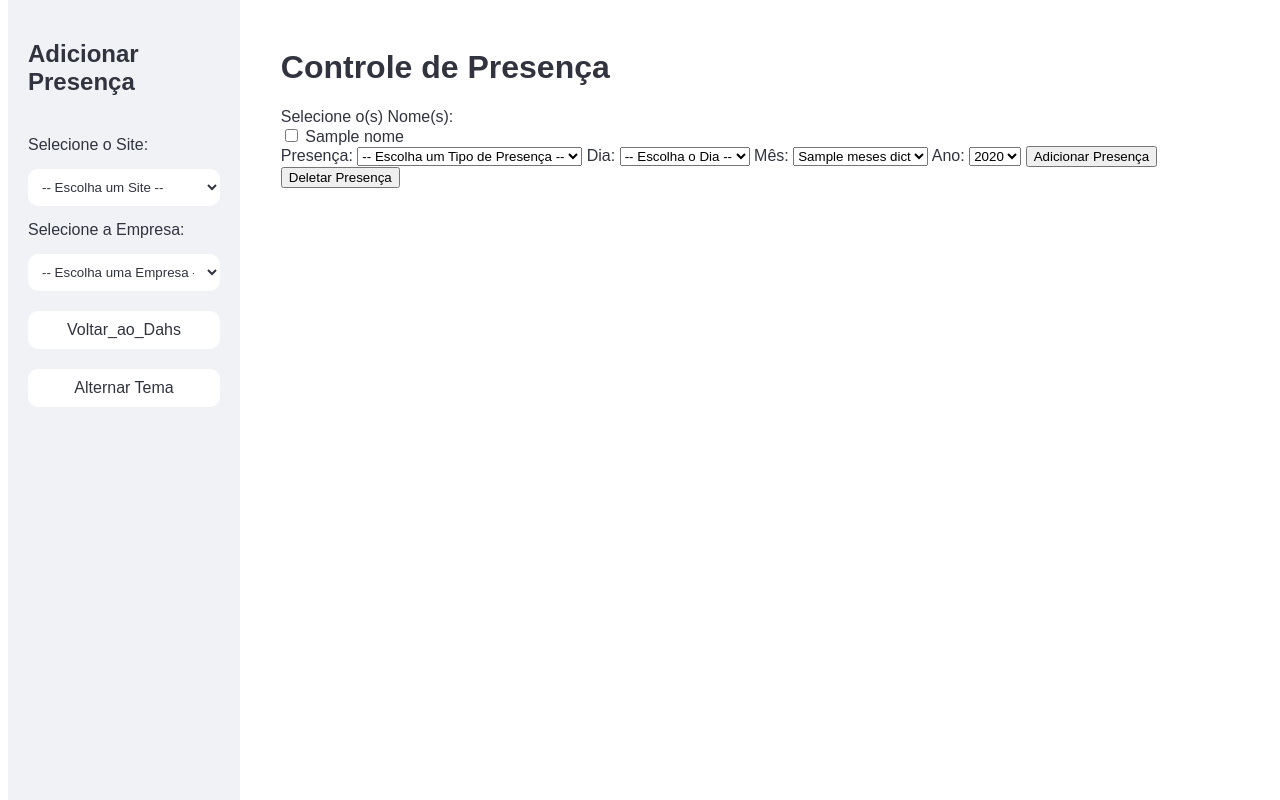
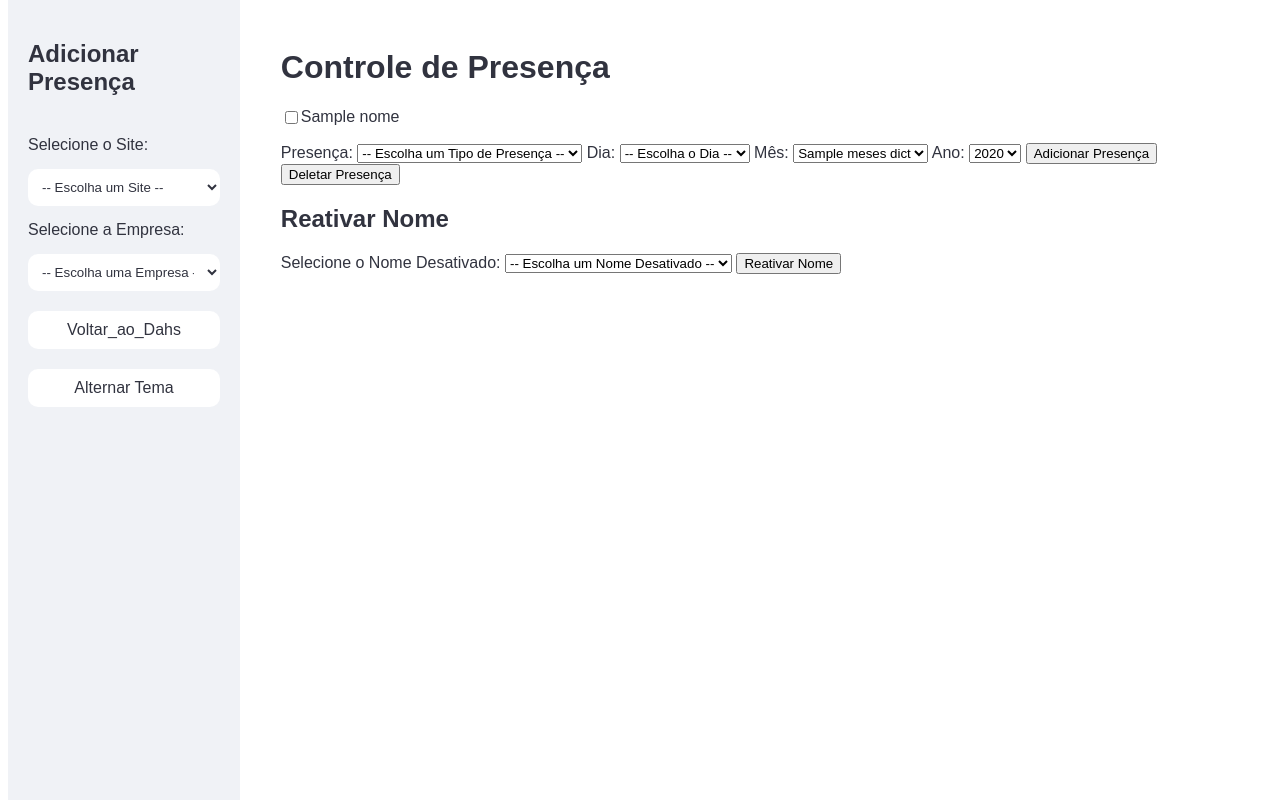
Before and after one commit to Pontessxx/VenvQua-Flask_integration_v1, a Flask app: template meu_app_flask/templates/adicionar_presenca.html in a window 1280 px wide. Run offline with Flask 3, Linux system fonts and the light colour scheme; the template is opened without the code that fills it: most values are stand-ins (such as "Sample title", 1, 10 or a date in 2020).

Commit message:
reativar_nome

```diff
--- a/meu_app_flask/app.py
+++ b/meu_app_flask/app.py
@@ -1,4 +1,4 @@
-from flask import Flask, render_template, request, jsonify
+from flask import Flask, render_template, request, jsonify, flash, redirect, url_for
 import pandas as pd
 import pyodbc
 import json
@@ -6,6 +6,7 @@
 import plotly.graph_objs as go
 import plotly
 from datetime import datetime
+import os
 # import click
 # import logging
 
@@ -24,7 +25,7 @@
 warnings.filterwarnings('ignore')
 
 app = Flask(__name__)
-
+app.secret_key = "testeunique"
 # Configuração da conexão com o banco de dados Access
 conn_str = (
     r"DRIVER={Microsoft Access Driver (*.mdb, *.accdb)};"
@@ -302,6 +303,7 @@
 
     siteempresa_id = None
     nomes = []
+    nomes_desativados = []
     empresas = []
 
     # Obter ano e mês atuais
@@ -320,6 +322,7 @@
         siteempresa_id = get_siteempresa_id(site_id, empresa_id)
         if siteempresa_id:
             nomes = get_nomes(siteempresa_id, ativos=True)
+            nomes_desativados = get_nomes(siteempresa_id, ativos=False)  # Buscar nomes desativados
 
     # Renderiza o template HTML e passa as variáveis necessárias
     return render_template(
@@ -328,7 +331,9 @@
         empresas=[e[1] for e in empresas],
         selected_site=selected_site,
         selected_empresa=selected_empresa,
+        siteempresa_id=siteempresa_id,
         nomes=nomes,  # Passa os nomes obtidos
+        nomes_desativados=nomes_desativados,  # Passa os nomes desativados
         presenca_opcoes=presenca_opcoes,  # Passa as opções de presença
         dias=dias,  # Passa os dias do mês
         current_month=current_month,  # Passa o mês atual
@@ -338,6 +343,32 @@
     )
 
 
+# __________________ ROTAS PARA FLUXO _________________
+@app.route('/reativar-nome', methods=['POST'])
+def reativar_nome():
+    nome_desativado = request.form.get("nome_desativado").strip()
+    siteempresa_id = request.form.get("siteempresa_id")  # Captura o siteempresa_id
+
+    # Verifique os valores recebidos
+    print(f"Nome desativado: {nome_desativado}, SiteEmpresa ID: {siteempresa_id}")
+
+    if not nome_desativado:
+        flash("Nenhum nome selecionado para reativar!", "error")
+        return redirect(url_for('adiciona_presenca'))
+
+    try:
+        cursor = conn.cursor()
+        cursor.execute("UPDATE Nome SET Ativo = True WHERE Nome = ? AND id_SiteEmpresa = ?",
+                       (nome_desativado, siteempresa_id))
+        conn.commit()
+        flash(f"Nome {nome_desativado} reativado com sucesso!", "success")
+    except Exception as e:
+        print(f"Erro ao reativar nome: {e}")  # Saída para depuração
+        flash(f"Erro ao reativar nome: {str(e)}", "error")
+
+    return redirect(url_for('adiciona_presenca'))
+
+
 
 if __name__ == "__main__":
     # print('Runing on http://127.0.0.1/5000')
--- a/meu_app_flask/static/styles.css
+++ b/meu_app_flask/static/styles.css
@@ -78,6 +78,17 @@
     flex: 1;
     padding: 20px;
     margin-left: 20%;  /* Ajusta o conteúdo para não sobrepor o menu fixo */
+}
+.checkbox-container {
+    display: flex;
+    flex-wrap: wrap;
+    margin-bottom: 1em;
+    gap: 10px;  /* Espaçamento entre os itens */
+}
+
+.checkbox-item {
+    display: flex;
+    align-items: center;
 }
 
 
--- a/meu_app_flask/templates/adicionar_presenca.html
+++ b/meu_app_flask/templates/adicionar_presenca.html
@@ -43,11 +43,14 @@
         <h1>Controle de Presença</h1>
         <form id="formAdicionarPresenca" action="/adicionar-presenca" method="POST">
 
-            <label for="nomes">Selecione o(s) Nome(s):</label><br>
-            {% for nome in nomes %}
-                <input type="checkbox" id="nome_{{ loop.index }}" name="nomes" value="{{ nome }}">
-                <label for="nome_{{ loop.index }}">{{ nome }}</label><br>
-            {% endfor %}
+            <div class="checkbox-container">
+                {% for nome in nomes %}
+                    <div class="checkbox-item">
+                        <input type="checkbox" id="nome_{{ loop.index }}" name="nomes" value="{{ nome }}">
+                        <label for="nome_{{ loop.index }}">{{ nome }}</label>
+                    </div>
+                {% endfor %}
+            </div>
 
             <!-- Seleção de Presença -->
             <label for="presenca">Presença:</label>
@@ -87,7 +90,32 @@
             <button type="submit">Adicionar Presença</button>
             <button type="button" onclick="deletarPresenca()">Deletar Presença</button>
         </form>
+
+        <!-- Terceiro Formulário para Reativar Nomes -->
+        <form id="formReativarNomes" action="/reativar-nome" method="POST">
+            <h2>Reativar Nome</h2>
+
+            <!-- Seleção de Nomes Desativados -->
+            <label for="nomes_desativados">Selecione o Nome Desativado:</label>
+            <select id="nomes_desativados" name="nome_desativado">
+                <option value="">-- Escolha um Nome Desativado --</option>
+                {% for nome in nomes_desativados %}
+                    <option value="{{ nome }}">{{ nome }}</option>
+                {% endfor %}
+            </select>
+
+            <!-- Campo oculto para siteempresa_id -->
+            <input type="hidden" name="siteempresa_id" value="{{ siteempresa_id }}">
+
+            <!-- Botão para reativar o nome -->
+            <button type="submit">Reativar Nome</button>
+        </form>
+
+
     </div>
+
+
+
 
 
     <script>
```
